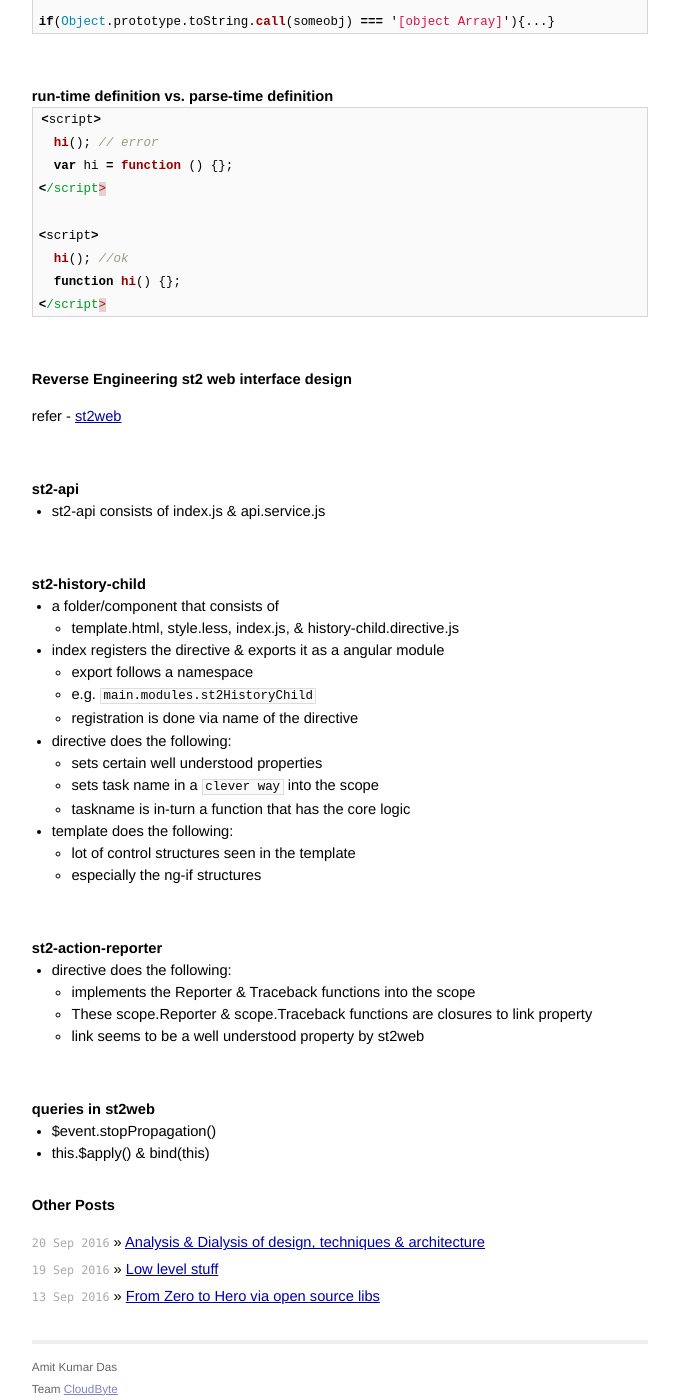
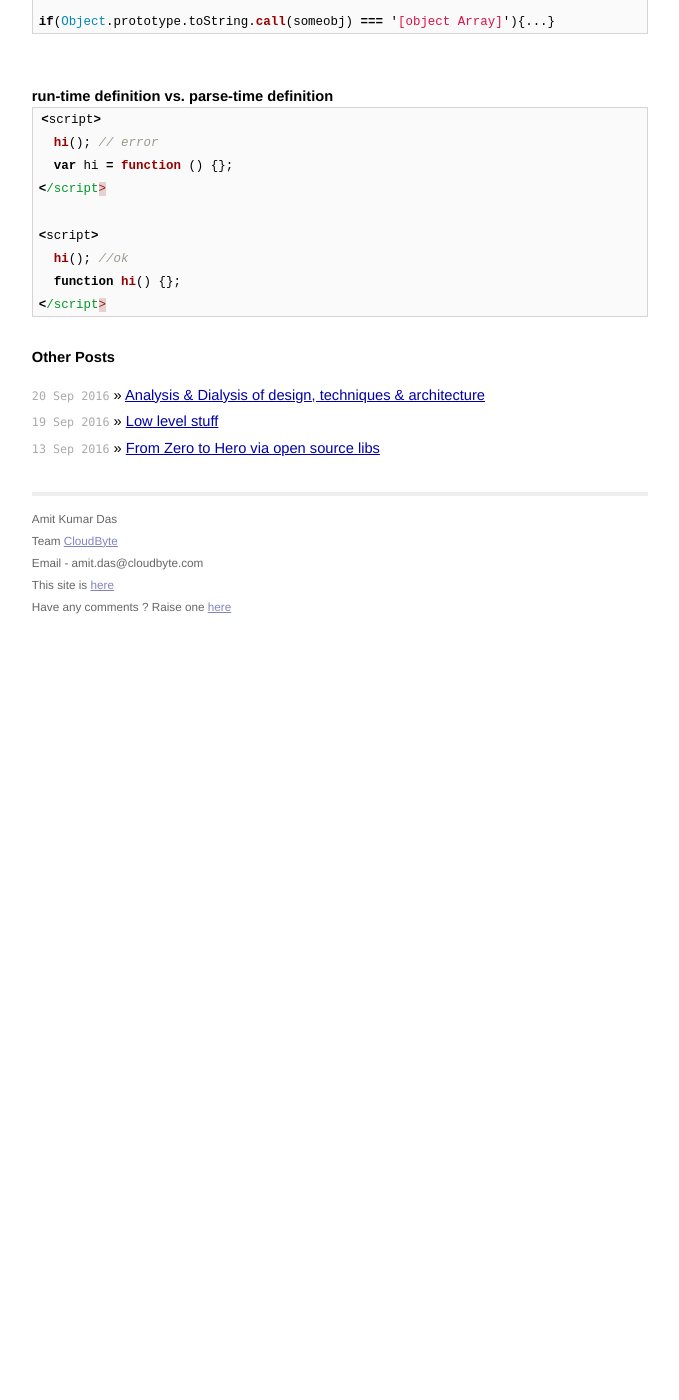
Before and after one commit to AmitKumarDas/amitkumardas.github.io, a Jekyll site: the page built from _posts/2016-09-04-exp-prog-guide-to-learn-js-a-curated-list.md, in a window 1280 px wide and 1400 px high, scrolled down 7638 px. Shown: the whole window, without its empty margins (300-979 px from the left). Built offline with Jekyll 4.4.1, drawn with Linux system fonts in a browser that asks for light colours; after the commit the page ends 8268 px from its top, so only the background shows below that.

Commit message:
Update 2016-09-04-exp-prog-guide-to-learn-js-a-curated-list.md

````diff
--- a/_posts/2016-09-04-exp-prog-guide-to-learn-js-a-curated-list.md
+++ b/_posts/2016-09-04-exp-prog-guide-to-learn-js-a-curated-list.md
@@ -409,49 +409,3 @@
   function hi() {};
 </script>
 ```
-
-<br />
-
-### Reverse Engineering st2 web interface design
-
-refer - [st2web](https://github.com/StackStorm/st2web/)
-
-<br />
-
-#### st2-api
-
-- st2-api consists of index.js & api.service.js
-
-<br />
-
-#### st2-history-child
-
-- a folder/component that consists of
-  - template.html, style.less, index.js, & history-child.directive.js
-- index registers the directive & exports it as a angular module
-  - export follows a namespace
-  - e.g. ```main.modules.st2HistoryChild```
-  - registration is done via name of the directive
-- directive does the following:
-  - sets certain well understood properties
-  - sets task name in a ```clever way``` into the scope
-  - taskname is in-turn a function that has the core logic
-- template does the following:
-  - lot of control structures seen in the template
-  - especially the ng-if structures
-
-<br />
-
-#### st2-action-reporter
-
-- directive does the following:
-  - implements the Reporter & Traceback functions into the scope
-  - These scope.Reporter & scope.Traceback functions are closures to link property
-  - link seems to be a well understood property by st2web
-
-<br />
-
-#### queries in st2web
-
-- $event.stopPropagation()
-- this.$apply() & bind(this)
````
